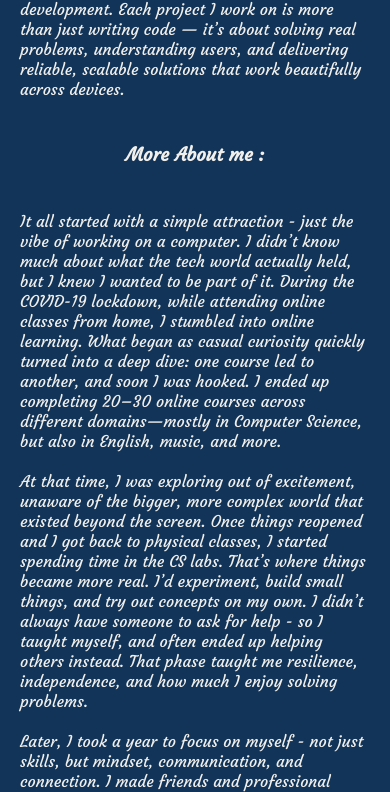
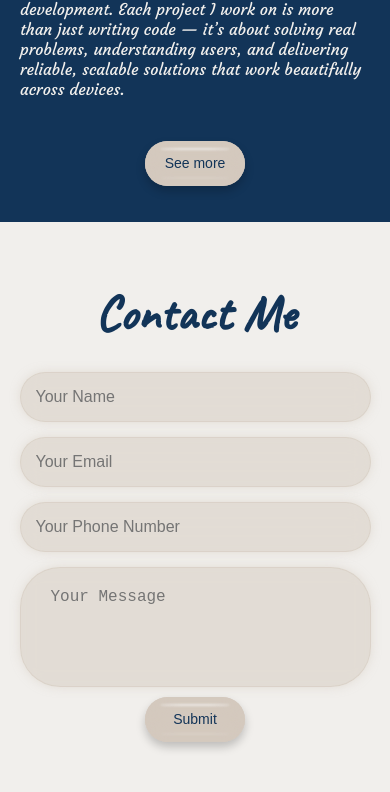
Before and after one commit to priyanshi-singh022/Portfolio, a plain HTML site: page index.html in a window 390 px wide. Shown: the part 4273-5065 px from the top of the page. Drawn offline with Linux system fonts and the light colour scheme; a web font is replaced by a local one.

Commit message:
added see more button to the about me section

```diff
--- a/index.html
+++ b/index.html
@@ -252,9 +252,12 @@
             more than just writing code — it’s about solving real problems, understanding users, and delivering
             reliable, scalable solutions that work beautifully across devices.
         </p>
+        <button id="seeMoreBtn" style="margin: 16px 0;" class="Btn">See more</button>
 
+        <div id="moreAboutMe" style="display: none;">
             <h3>More About me :</h3>
-        <p>It all started with a simple attraction - just the vibe of working on a computer. I didn’t know much
+            <p>
+                It all started with a simple attraction - just the vibe of working on a computer. I didn’t know much
                 about what the tech world actually held, but I knew I wanted to be part of it. During the COVID-19
                 lockdown, while attending online classes from home, I stumbled into online learning. What began as
                 casual curiosity quickly turned into a deep dive: one course led to another, and soon I was hooked.
@@ -281,6 +284,7 @@
                 building, learning, and growing...actively looking for new challenges and opportunities to contribute
                 to impactful work while learning from talented teams.
             </p>
+        </div>
     </div>
 
 
--- a/script.js
+++ b/script.js
@@ -12,21 +12,13 @@ document.addEventListener("DOMContentLoaded", () => {
 });
 
 
-// scroll to top functionality
-// Show the button after scrolling down 100px
-window.onscroll = function () {
-  const btn = document.getElementById("scrollToTopBtn");
-  if (document.body.scrollTop > 100 || document.documentElement.scrollTop > 100) {
-    btn.style.display = "block";
+document.getElementById('seeMoreBtn').addEventListener('click', () => {
+  var more = document.getElementById('moreAboutMe');
+  if(more.style.display === 'none') {
+    more.style.display = 'block';
+    document.getElementById('seeMoreBtn').textContent = 'See Less';
   } else {
-    btn.style.display = "none";
+    more.style.display = 'none';
+    document.getElementById('seeMoreBtn').textContent = 'See More';
   }
-};
-
-// Scroll to top when clicked
-document.getElementById("scrollToTopBtn").addEventListener("click", function () {
-  window.scrollTo({
-    top: 0,
-    behavior: "smooth"
-  });
 });
--- a/style.css
+++ b/style.css
@@ -402,7 +402,7 @@ textarea:focus {
     border-radius: 45px;
     border: none;
     background-color: #D4C9BE;
-    color: white;
+    color: #123458;
     box-shadow: 0px 10px 10px #D4C9BE inset,
         0px 5px 10px rgba(5, 5, 5, 0.212),
         0px -10px 10px #D4C9BE inset;
@@ -697,4 +697,11 @@ ul a {
         padding: 0 20px;
     }
 
+    .Btn {
+        width: 100%;
+        max-width: 100px;
+        height: 45px;
+        font-size: 14px;
+    }
+
 }
```
Lines whose indentation alone changed are shown as unchanged.
